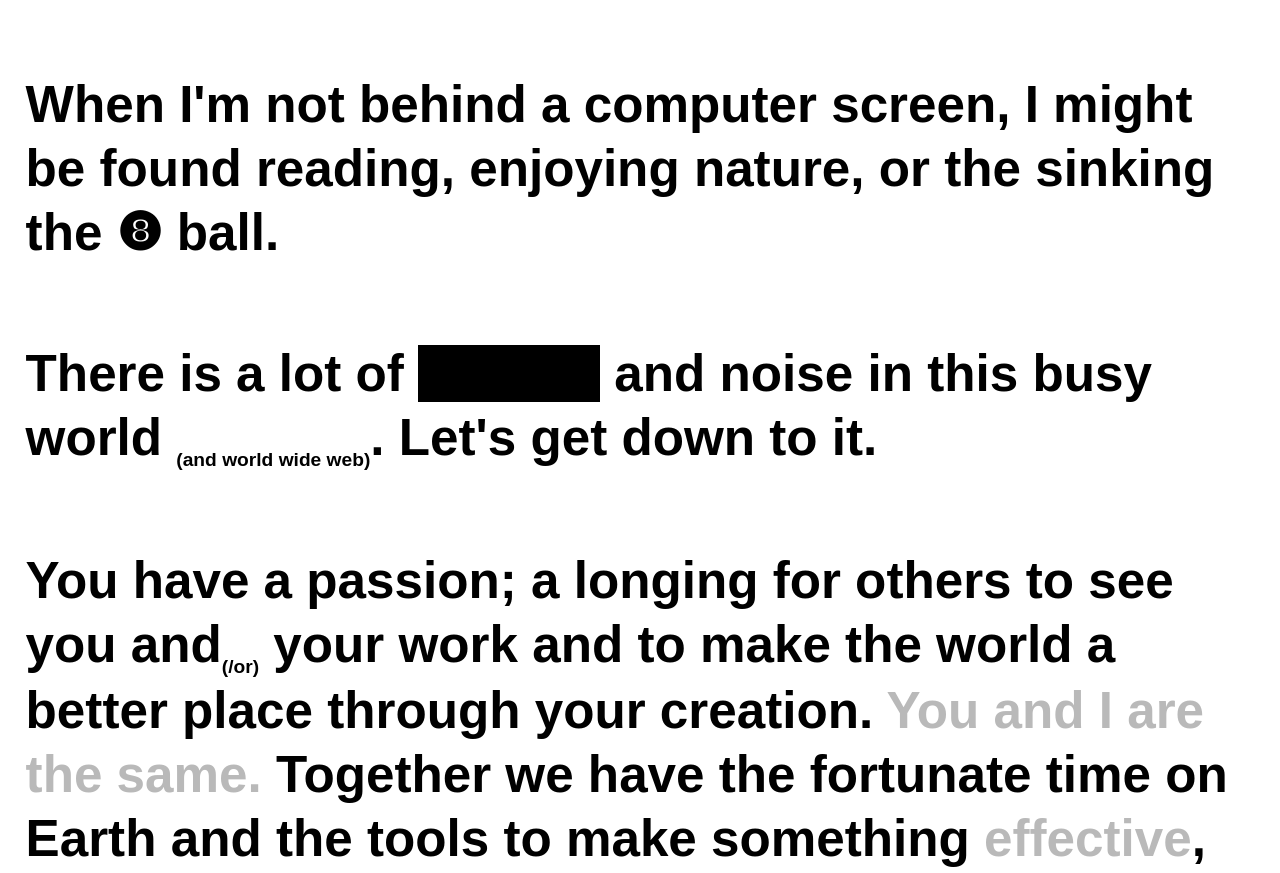
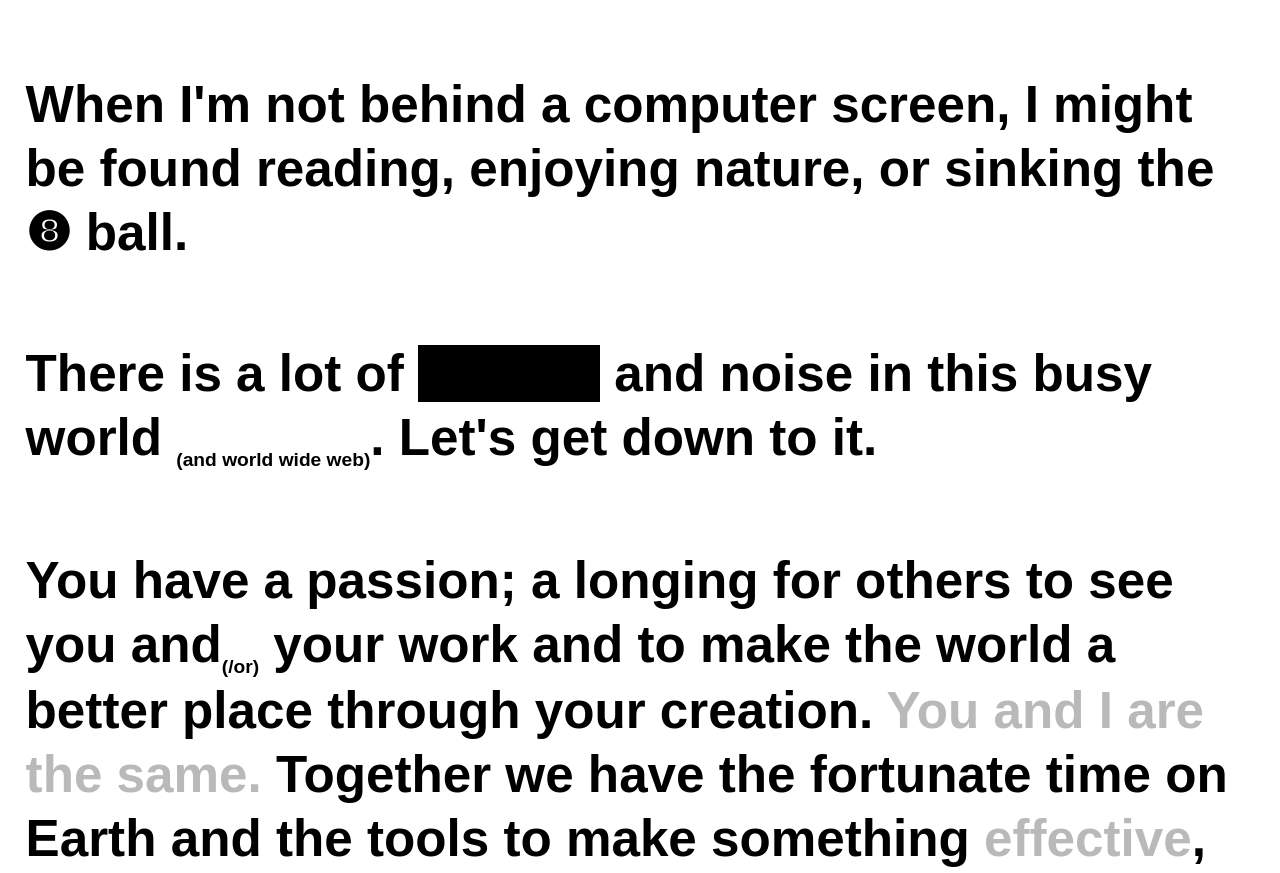
Before and after one commit to de1ane1ra/me, a plain HTML site: page index.html in a window 1280 px wide. Shown: the part 1205-2078 px from the top of the page. Drawn offline with Linux system fonts and the light colour scheme.

Commit message:
Fixed an oopsie

```diff
--- a/index.html
+++ b/index.html
@@ -24,7 +24,7 @@
             </section>
 
             <section>
-                <p>When I'm not behind a computer screen, I might be found reading, enjoying nature, or the sinking the ❽ ball.</p>
+                <p>When I'm not behind a computer screen, I might be found reading, enjoying nature, or sinking the ❽ ball.</p>
             </section>
 
             <section>
```
